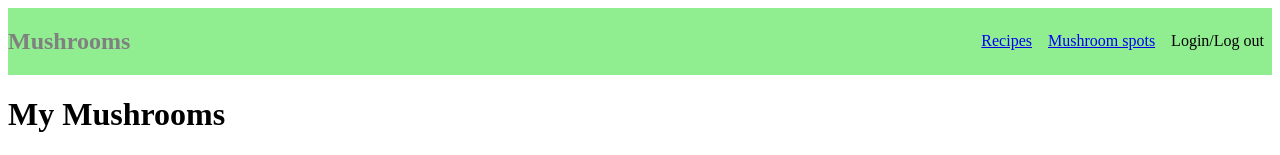
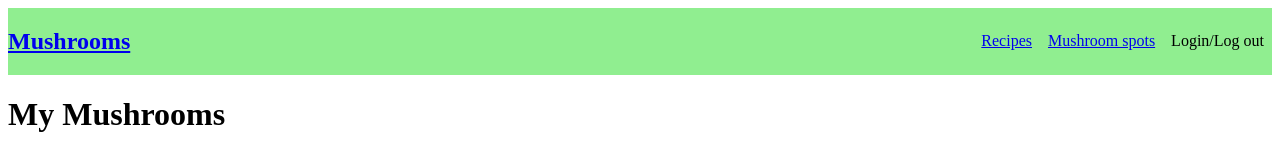
Before and after one commit to carole-arbogast/pick-your-mushroom, a Next.js app: page / in a window 1280 px wide. Shown: the top 155 px of the page. Built offline with nearby package versions, Linux system fonts and the light colour scheme.

Commit message:
feat: add link to homepage in navbar

```diff
--- a/src/components/Navbar.tsx
+++ b/src/components/Navbar.tsx
@@ -4,7 +4,9 @@ import Link from "next/link";
 export function Navbar() {
   return (
     <NavbarWrapper>
-      <Title>Mushrooms</Title>
+      <Title>
+        <Link href="/">Mushrooms</Link>
+      </Title>
       <Navigation>
         <NavigationItem>
           <Link href="/recipes">Recipes</Link>
```
